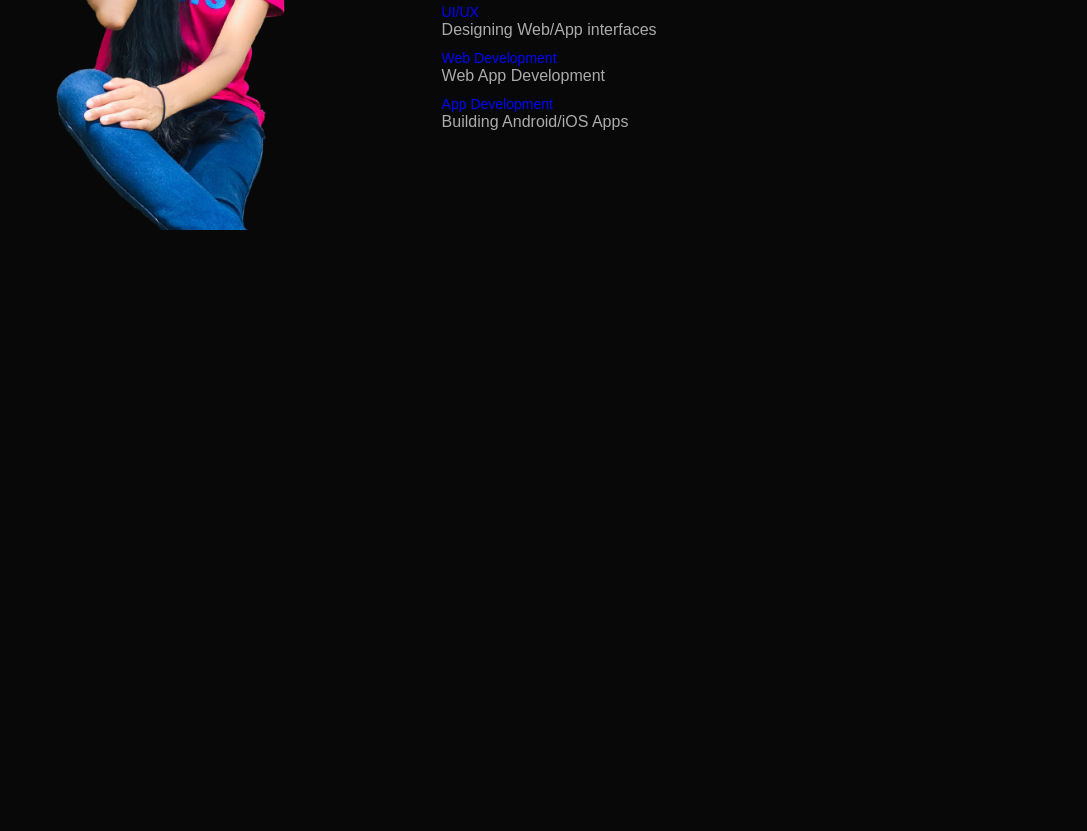
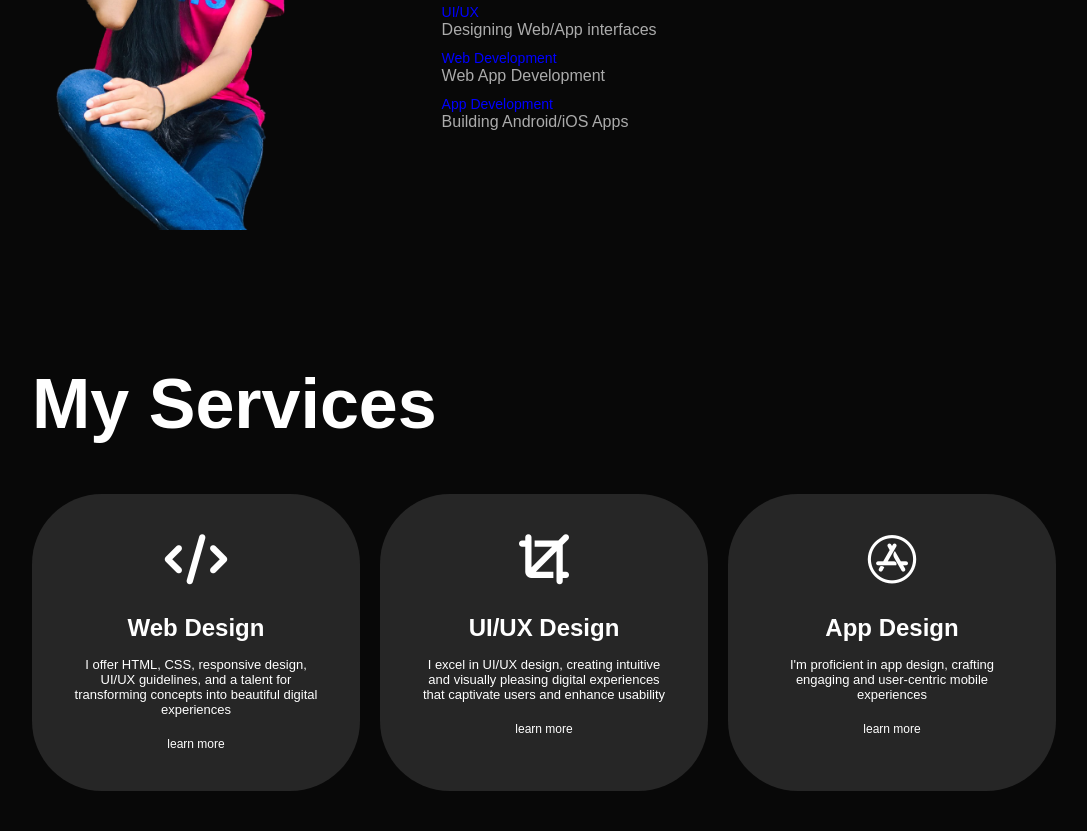
Before and after one commit to Hashiniwelagedara/Portfolio, a plain HTML site: page index.html in a window 1280 px wide. Shown: the part 1138-1969 px from the top of the page, without its empty margins (96-1183 px from the left). Before the commit the page ends 1462 px from the top, so only its background shows below. Drawn offline with Linux system fonts and the light colour scheme.

Commit message:
Adding My Services section

```diff
--- a/index.html
+++ b/index.html
@@ -6,6 +6,7 @@
         <meta name="viewpoint" content="width=device-width, initial-scale=1.0">
         <title> Personal Portfolio Website </title>
         <link rel="stylesheet" href="style.css">
+        <script src="https://kit.fontawesome.com/6e81c70f31.js" crossorigin="anonymous"></script>
     </head>
     <body>
 <div id="header">
@@ -40,7 +41,7 @@
                     <p class="tab-links active-links" onclick="opentab('skills')">Skills</p>
                     <p class="tab-links" onclick="opentab('education')">Education</p>
                     <p class="tab-links" onclick="opentab('experiences')">Experiences</p>
-                </div>
+                  </div>
                 <div class="tab-contents active-tab" id="skills">
                     <ul>
                         <li><span>UI/UX</span><br>Designing Web/App interfaces </li>
@@ -64,10 +65,41 @@
                             branch of Sabaragamuwa University of Sri Lanka.</li>
                         <li><span>2023</span><br>Volunteering in IEEE student branch of Sabaragamuwa
                             University of Sri Lanka. </li>
+                        <li><span>2023</span><br>Volunteering in Innovation Nation Sri Lanka (INSL)
+                            organized by the IEEE student branch of the Sabaragamuwa University of Sri Lanka.
+                             </li>
 
                     </ul>
                 </div>
             </div>
+        </div>
+    </div>
+</div>
+
+<!-----------services------------------->
+<div id="services">
+    <div class="container">
+        <h1 class="sub-title"> My Services </h1>
+        <div class="services-list">
+            <div>
+                <i class="fa-solid fa-code"></i>
+                <h2> Web Design </h2>
+                <p>I offer HTML, CSS, responsive design, UI/UX guidelines, and a talent for transforming concepts into beautiful digital experiences</p>
+                <a href="#"> learn more </a>
+            </div>
+            <div>
+                <i class="fa-solid fa-crop"></i>
+                <h2> UI/UX Design </h2>
+                <p>I excel in UI/UX design, creating intuitive and visually pleasing digital experiences that captivate users and enhance usability</p>
+                <a href="#"> learn more</a>
+            </div>
+            <div>
+                <i class="fa-brands fa-app-store"></i>
+                <h2> App Design </h2>
+                <p>I'm proficient in app design, crafting engaging and user-centric mobile experiences</p>
+                <a href="#"> learn more</a>
+            </div>
+
         </div>
     </div>
 </div>
@@ -83,7 +115,8 @@
     }
     for(tabcontent of tabcontents){
         tabcontent.classList.remove("active-tab");
-    } event.currentTarget.classList.add("active-link");
+    }
+    event.currentTarget.classList.add("active-link");
     document.getElementById(tabname).classList.add("active-tab");
  }
 
--- a/style.css
+++ b/style.css
@@ -56,7 +56,7 @@ nav ul li a:hover::after {
 }
 .header-text {
   margin-top: 20%;
-  font-size: 40px;
+  font-size: 60px;
 }
 .header-text h1 {
   font-size: 60%;
@@ -140,3 +140,57 @@ nav ul li a:hover::after {
 .tab-contents.tab-contents.active-tab .skills {
   text-decoration: none;
 }
+
+/* ----------services--------- */
+#services {
+  padding: 30px 0;
+  background-color: #080808; /* Add a background color for better separation */
+  color: #fff;
+}
+
+.services-list {
+  display: grid;
+  grid-template-columns: repeat(
+    3,
+    1fr
+  ); /* Three columns for the three service boxes */
+  grid-gap: 20px; /* Add some space between the boxes */
+  margin-top: 50px;
+  justify-items: center; /* Center the content in each box horizontally */
+  text-align: center; /* Center the text within each box */
+}
+
+.services-list div {
+  background: #262626;
+  padding: 40px;
+  font-size: 13px;
+  font-weight: 300;
+  border-radius: 70px;
+  transition: background 0.5s, transform 0.5s;
+  width: 100%; /* Ensure each box takes up the full width of its column */
+  text-align: center; /* Center the text within each box */
+}
+
+.services-list div i {
+  font-size: 50px;
+  margin-bottom: 30px;
+}
+
+.services-list div h2 {
+  font-size: 24px; /* Adjust the font size as needed */
+  font-weight: 600;
+  margin-bottom: 15px;
+}
+
+.services-list div a {
+  text-decoration: none;
+  color: #fff;
+  font-size: 12px;
+  margin-top: 20px;
+  display: inline-block;
+}
+
+.services-list div:hover {
+  background: blue;
+  transform: translateY(-10px);
+}
```
